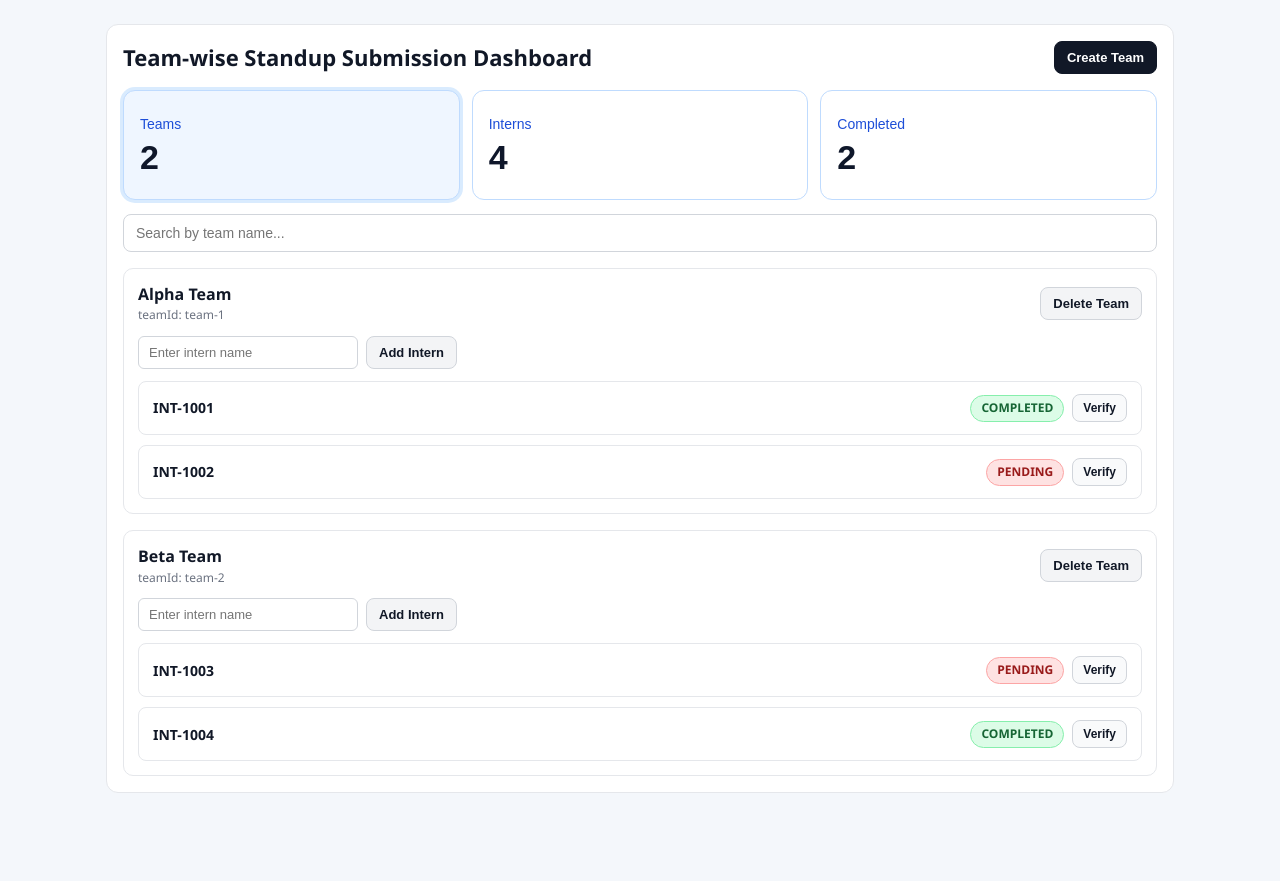
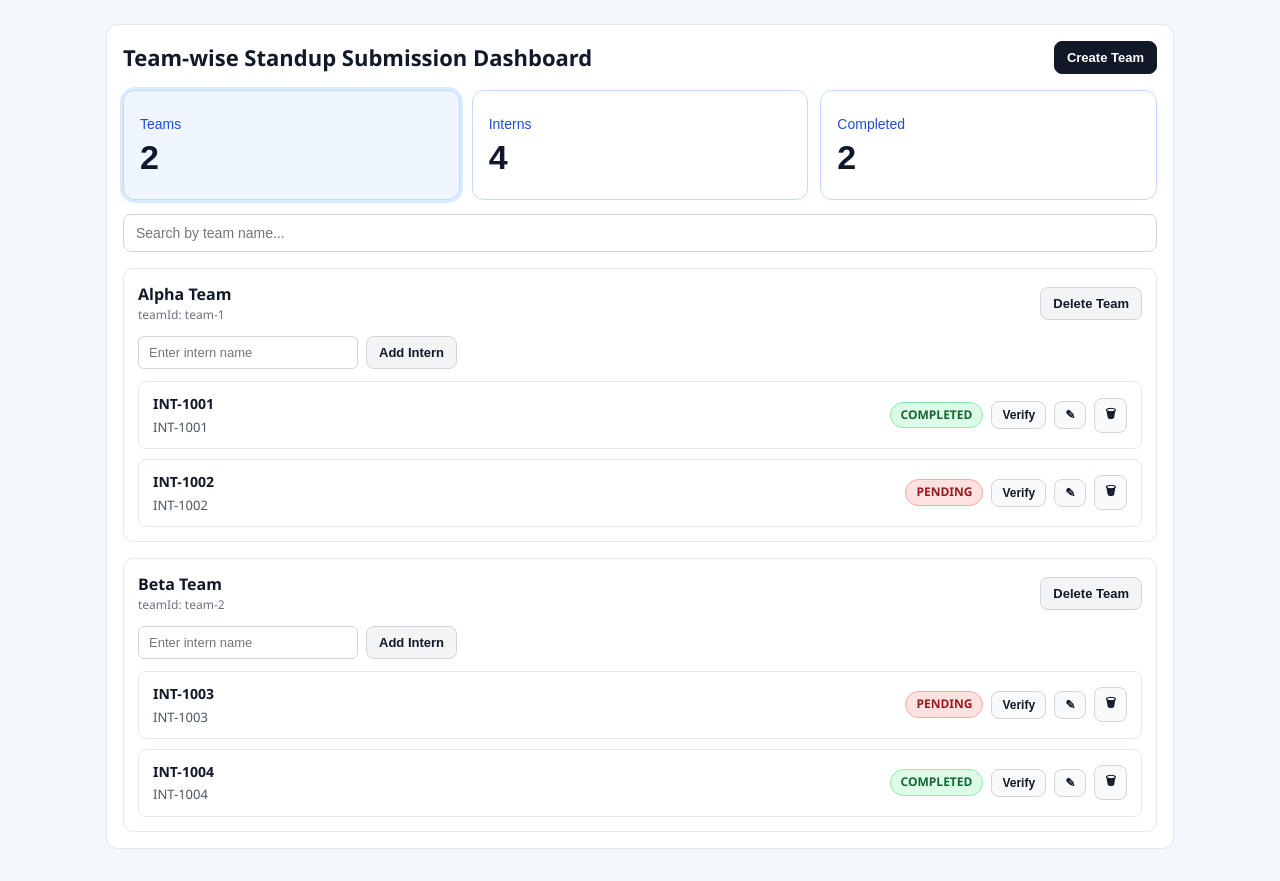
Before and after one commit to SathOps/Activity-Tracker, a React (Vite) app in the folder frontend/: page / in a window 1280 px wide. Before the commit the page ends 825 px from the top, so only its background shows below. Built offline with nearby package versions, Linux system fonts and the light colour scheme.

Commit message:
feat: add inline intern edit/delete controls and switch edit/delete actions to icon buttons

```diff
--- a/frontend/src/components/intern/InternCard.tsx
+++ b/frontend/src/components/intern/InternCard.tsx
@@ -4,8 +4,11 @@ export type SubmissionStatus = "COMPLETED" | "PENDING";
 
 export interface InternCardProps {
   internId: string;
+  internName?: string;
   status: SubmissionStatus;
   onVerifySubmission?: (internId: string) => void;
+  onDeleteIntern?: (internId: string) => void;
+  onUpdateIntern?: (internId: string, newName: string) => void;
 }
 
 export interface StatusBadgeProps {
@@ -20,12 +23,65 @@ export const StatusBadge: React.FC<StatusBadgeProps> = ({ status }) => {
 
 export const InternCard: React.FC<InternCardProps> = ({
   internId,
+  internName,
   status,
   onVerifySubmission,
+  onDeleteIntern,
+  onUpdateIntern,
 }) => {
+  const [isEditing, setIsEditing] = React.useState(false);
+  const [editedName, setEditedName] = React.useState(internName ?? internId);
+
+  React.useEffect(() => {
+    setEditedName(internName ?? internId);
+  }, [internId, internName]);
+
+  const handleSave = () => {
+    const nextName = editedName.trim();
+    if (!nextName || !onUpdateIntern) {
+      setIsEditing(false);
+      return;
+    }
+
+    onUpdateIntern(internId, nextName);
+    setIsEditing(false);
+  };
+
+  const handleCancel = () => {
+    setEditedName(internName ?? internId);
+    setIsEditing(false);
+  };
+
   return (
     <article className="intern-card">
-      <div className="intern-id">{internId}</div>
+      <div style={{ display: "grid", gap: 4 }}>
+        <div className="intern-id">{internId}</div>
+        {isEditing ? (
+          <div style={{ display: "flex", gap: 8, flexWrap: "wrap" }}>
+            <input
+              aria-label={`Edit intern name for ${internId}`}
+              onChange={(event) => setEditedName(event.target.value)}
+              style={{
+                border: "1px solid #d1d5db",
+                borderRadius: 6,
+                fontSize: 12,
+                minWidth: 180,
+                padding: "6px 8px",
+              }}
+              type="text"
+              value={editedName}
+            />
+            <button className="ghost-button" onClick={handleSave} type="button">
+              Save
+            </button>
+            <button className="ghost-button" onClick={handleCancel} type="button">
+              Cancel
+            </button>
+          </div>
+        ) : (
+          <div style={{ color: "#4b5563", fontSize: 13 }}>{internName ?? internId}</div>
+        )}
+      </div>
 
       <div className="intern-actions">
         <StatusBadge status={status} />
@@ -38,6 +94,28 @@ export const InternCard: React.FC<InternCardProps> = ({
             Verify
           </button>
         ) : null}
+        {onUpdateIntern ? (
+          <button
+            aria-label={`Edit ${internName ?? internId}`}
+            className="ghost-button"
+            onClick={() => setIsEditing(true)}
+            title="Edit"
+            type="button"
+          >
+            ✎
+          </button>
+        ) : null}
+        {onDeleteIntern ? (
+          <button
+            aria-label={`Delete ${internName ?? internId}`}
+            className="ghost-button"
+            onClick={() => onDeleteIntern(internId)}
+            title="Delete"
+            type="button"
+          >
+            🗑
+          </button>
+        ) : null}
       </div>
     </article>
   );
```
